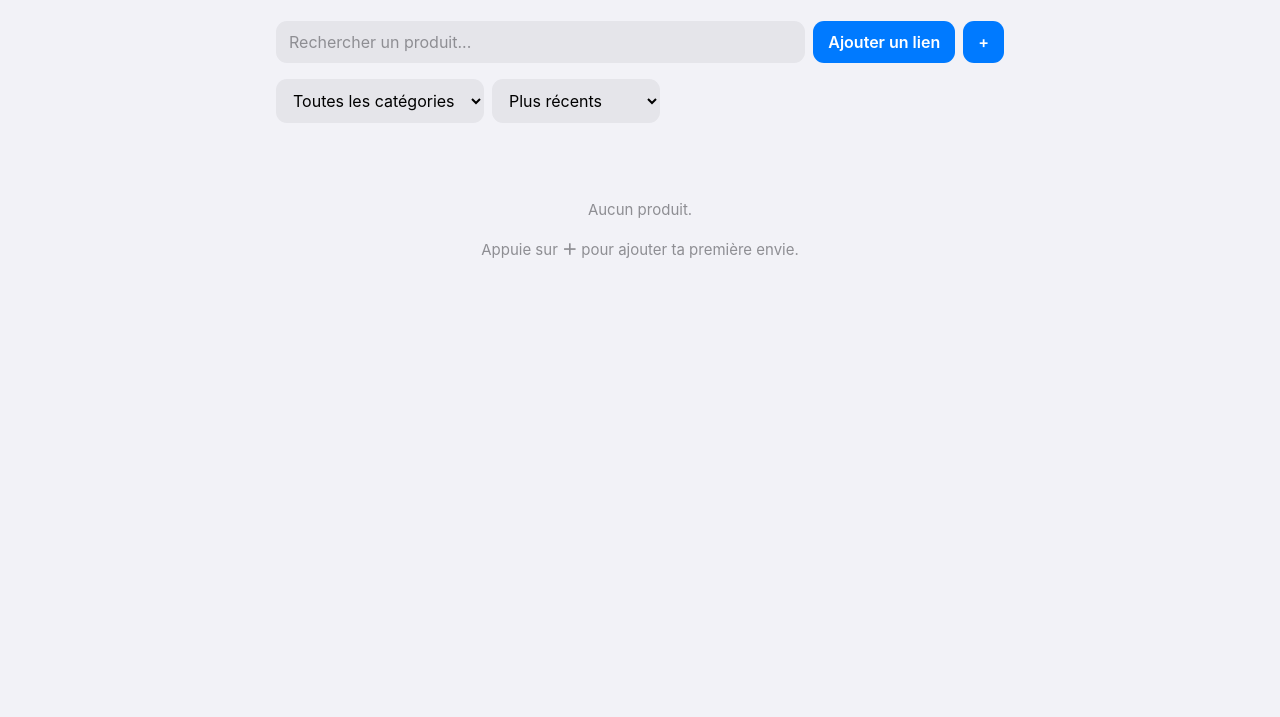
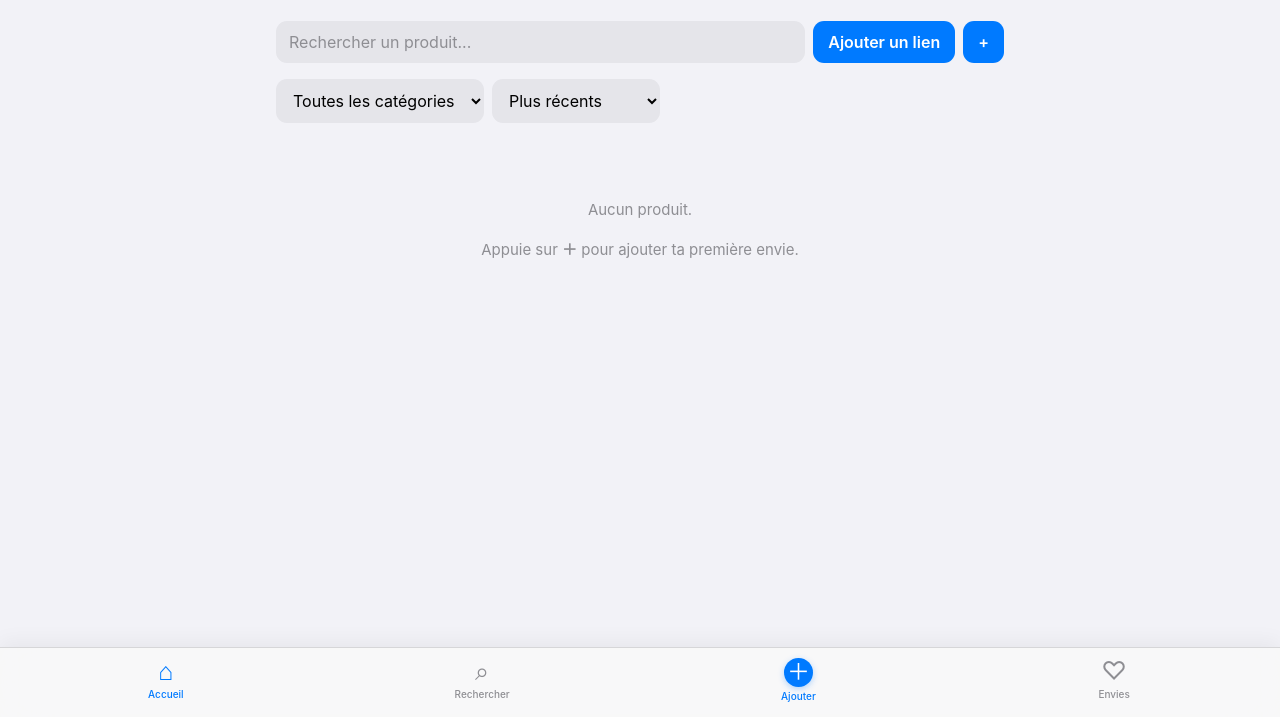
Before and after one commit to adrienbcham-arch/Mes-envies-, a plain HTML site: page index.html in a window 1280 px wide. Shown: the part 83-800 px from the top of the page. Drawn offline with Linux system fonts and the light colour scheme.

Commit message:
Update index.html

```diff
--- a/index.html
+++ b/index.html
@@ -389,6 +389,114 @@ a {
     color: #fff !important;
   }
 }
+/* BARRE DE NAVIGATION STYLE iOS */
+
+.ios-tabbar {
+  position: fixed;
+  z-index: 1000;
+  left: 0;
+  right: 0;
+  bottom: 0;
+
+  height: calc(70px + env(safe-area-inset-bottom));
+
+  display: flex;
+  justify-content: space-around;
+  align-items: flex-start;
+
+  padding: 8px 8px env(safe-area-inset-bottom);
+
+  background: rgba(249,249,249,.88);
+  border-top: 1px solid rgba(60,60,67,.18);
+
+  backdrop-filter: blur(25px) saturate(180%);
+  -webkit-backdrop-filter: blur(25px) saturate(180%);
+
+  box-shadow: 0 -5px 20px rgba(0,0,0,.05);
+}
+
+.tab {
+  display: flex;
+  flex-direction: column;
+  align-items: center;
+  justify-content: flex-start;
+
+  gap: 3px;
+
+  min-width: 70px;
+  padding: 2px 8px;
+
+  background: transparent;
+  border: 0;
+  box-shadow: none;
+
+  color: #8e8e93;
+  font-size: 10px;
+  font-weight: 500;
+}
+
+.tab:hover {
+  transform: none;
+  box-shadow: none;
+}
+
+.tab:active {
+  transform: scale(.92);
+}
+
+.tab.active {
+  color: #007aff;
+}
+
+.tab-icon {
+  font-size: 25px;
+  line-height: 27px;
+  font-weight: 400;
+}
+
+.add-tab {
+  color: #007aff;
+}
+
+.add-circle {
+  width: 29px;
+  height: 29px;
+
+  display: flex;
+  align-items: center;
+  justify-content: center;
+
+  border-radius: 50%;
+
+  background: #007aff;
+  color: white;
+
+  font-size: 23px;
+  line-height: 29px;
+
+  box-shadow: 0 2px 6px rgba(0,122,255,.3);
+}
+
+@media (prefers-color-scheme: dark) {
+
+  .ios-tabbar {
+    background: rgba(28,28,30,.9);
+    border-color: rgba(255,255,255,.15);
+  }
+
+  .tab {
+    color: #8e8e93;
+  }
+
+  .tab.active,
+  .add-tab {
+    color: #0a84ff;
+  }
+
+  .add-circle {
+    background: #0a84ff;
+  }
+}
 </style>
 </head>
 <body>
@@ -528,4 +636,26 @@ if ("serviceWorker" in navigator) {
   });
 }
 </script>
-</body></html>
+<nav class="ios-tabbar">
+  <button class="tab active" onclick="window.scrollTo({top:0,behavior:'smooth'})">
+    <span class="tab-icon">⌂</span>
+    <span>Accueil</span>
+  </button>
+
+  <button class="tab" onclick="document.getElementById('search').focus()">
+    <span class="tab-icon">⌕</span>
+    <span>Rechercher</span>
+  </button>
+
+  <button class="tab add-tab" onclick="openForm()">
+    <span class="add-circle">＋</span>
+    <span>Ajouter</span>
+  </button>
+
+  <button class="tab" onclick="window.scrollTo({top:0,behavior:'smooth'})">
+    <span class="tab-icon">♡</span>
+    <span>Envies</span>
+  </button>
+</nav>
+</body>
+</html>
```
